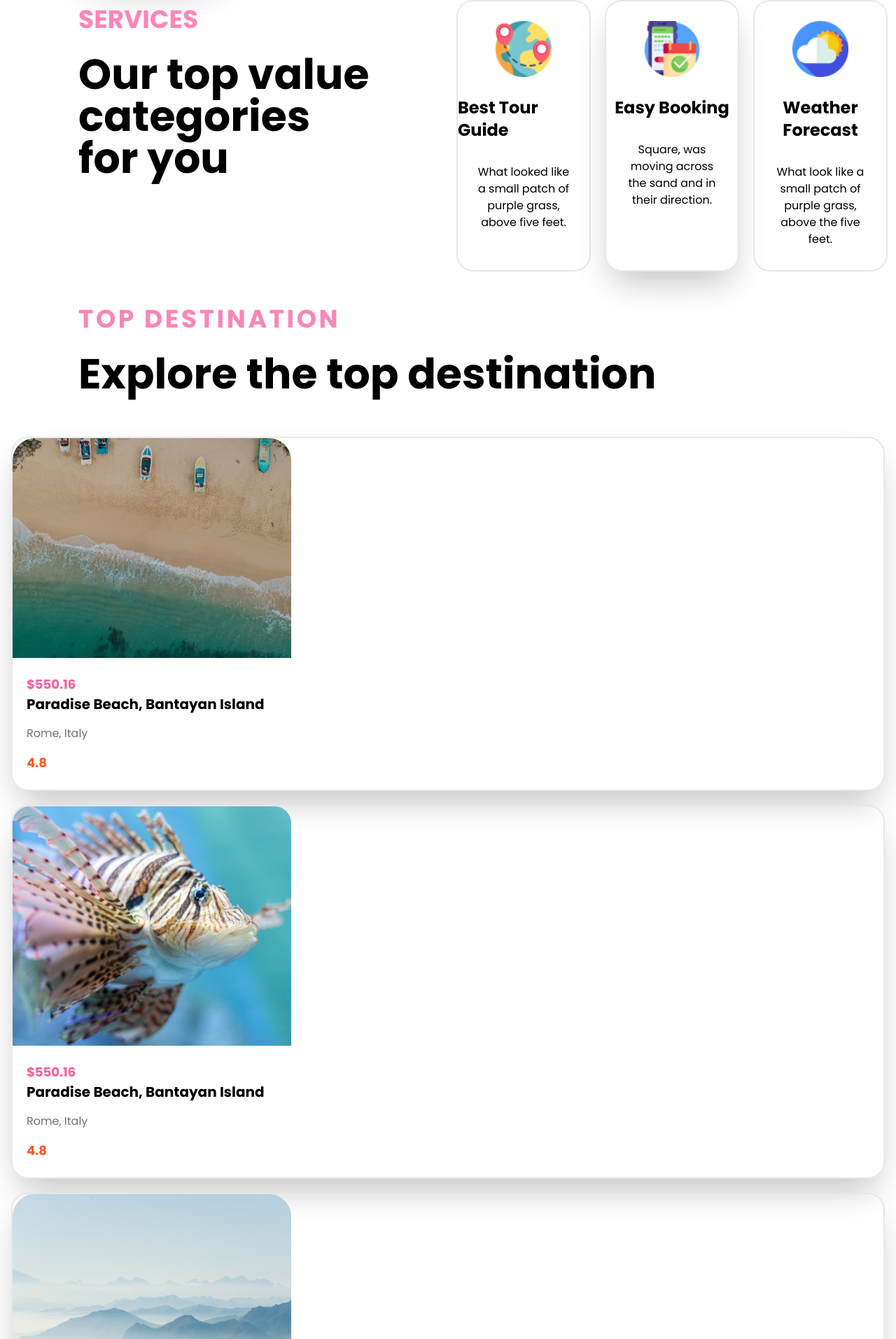
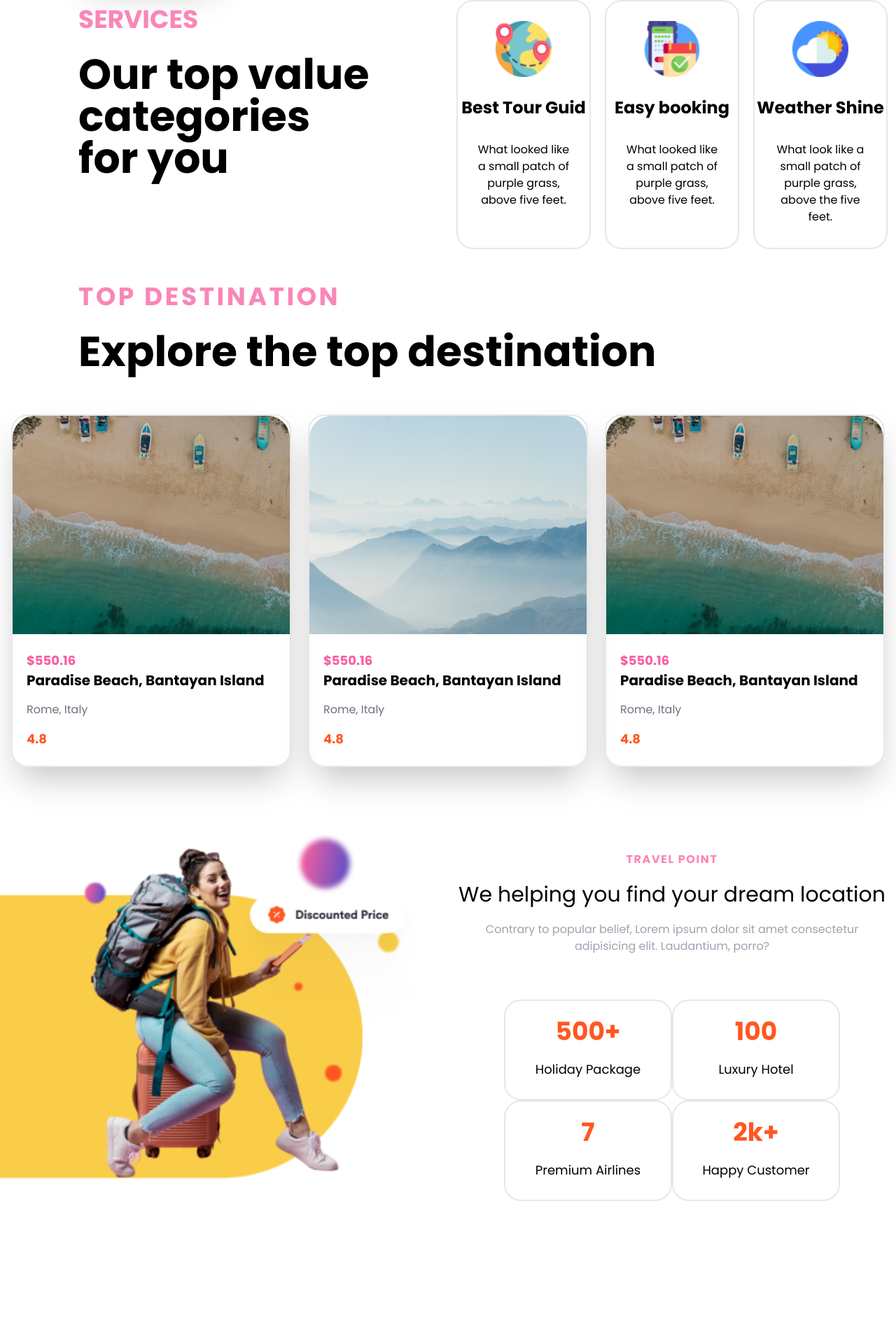
Before and after one commit to naveenkumar-1234/hosting, a React (Vite) app: page / in a window 1280 px wide. Shown: the part 1048-2961 px from the top of the page at 70% size. After the commit the page ends 2828 px from the top, so only its background shows below. Built offline with nearby package versions, Linux system fonts and the light colour scheme.

Commit message:
destination responsive added

```diff
--- a/src/Components/destination.jsx
+++ b/src/Components/destination.jsx
@@ -1,6 +1,7 @@
 import boat from "../assets/beach.png";
-import fish from "../assets/fish.png";
+// import fish from "../assets/fish.png";
 import sky from "../assets/sky.png";
+import Grid from "./reusable/destinationTemplate.jsx"
 const destination = () => {
   return (
     <div>
@@ -16,37 +17,12 @@ const destination = () => {
           Explore the top destination
         </div>
       </div>
-      <div className="py-10 px-4">
-        <div className="border-2 rounded-3xl my-5 shadow-2xl  ">
-            <div >
-            <img src={boat} alt="/" /></div>
-            <div className="px-5 py-6 ">
-                <h5 className="text-[#f85e9f] text-lg font-bold">$550.16</h5>
-                <p className="text-black text-xl font-bold">Paradise Beach, Bantayan Island</p>
-                <p className="font-thin text-gray-500 py-4">Rome, Italy</p>
-                <h6 className="text-[#ff5722] font-bold text-lg">4.8</h6>
-            </div>
-        </div>
-        <div className="border-2 rounded-3xl my-5 shadow-2xl  ">
-            <div >
-            <img src={fish} alt="/" /></div>
-            <div className="px-5 py-6 ">
-                <h5 className="text-[#f85e9f] text-lg font-bold">$550.16</h5>
-                <p className="text-black text-xl font-bold">Paradise Beach, Bantayan Island</p>
-                <p className="font-thin text-gray-500 py-4">Rome, Italy</p>
-                <h6 className="text-[#ff5722] font-bold text-lg">4.8</h6>
-            </div>
-        </div>
-        <div className="border-2 rounded-3xl my-5 shadow-2xl  ">
-            <div >
-            <img src={sky} alt="/" /></div>
-            <div className="px-5 py-6 ">
-                <h5 className="text-[#f85e9f] text-lg font-bold">$550.16</h5>
-                <p className="text-black text-xl font-bold">Paradise Beach, Bantayan Island</p>
-                <p className="font-thin text-gray-500 py-4">Rome, Italy</p>
-                <h6 className="text-[#ff5722] font-bold text-lg">4.8</h6>
-            </div>
-        </div>
+      <div className="py-10 px-4 flex flex-col items-center xl:grid xl:grid-flow-col xl:gap-6 xl:justify-center">
+        <Grid picture={boat} price="$550.16" place="Paradise Beach, Bantayan Island" location="Rome, Italy" star="4.8"/>
+        <Grid picture={sky} price="$550.16" place="Paradise Beach, Bantayan Island" location="Rome, Italy" star="4.8"/>
+        <Grid picture={boat} price="$550.16" place="Paradise Beach, Bantayan Island" location="Rome, Italy" star="4.8"/>
+        {/* <Grid picture={boat} price="$550.16" place="Paradise Beach, Bantayan Island" location="Rome, Italy" star="4.8"/> */}
+
       </div>
 
     </div>
--- /dev/null
+++ b/src/Components/reusable/destinationTemplate.jsx
@@ -0,0 +1,17 @@
+
+const destinationTemplate = (props) => {
+  return (
+    <div className="border-2 rounded-3xl my-5 shadow-2xl w-fit ">
+            <div >
+            <img src={props.picture} alt="/" /></div>
+            <div className="px-5 py-6  ">
+                <h5 className="text-[#f85e9f] text-lg font-bold">{props.price}</h5>
+                <p className="text-black text-xl font-bold">{props.place}</p>
+                <p className="font-thin text-gray-500 py-4">{props.location}</p>
+                <h6 className="text-[#ff5722] font-bold text-lg">{props.star}</h6>
+            </div>
+        </div>
+  )
+}
+
+export default destinationTemplate
--- /dev/null
+++ b/src/Components/reusable/serviceTemplate.jsx
@@ -0,0 +1,15 @@
+
+const serviceTemplate = (props) => {
+  return (
+    <div className="border-2  rounded-3xl flex flex-col items-center lg:flex-1
+        md:w-auto mx-auto
+        ">
+          <img src={props.Image} alt="/" className="w-20 py-7" />
+          <h5 className="font-bold text-2xl">{props.heading}</h5>
+          <p className="text-center px-6 py-8 ">{props.subheading}
+          </p>
+        </div>
+  )
+}
+
+export default serviceTemplate
--- a/src/Components/reusable/template.jsx
+++ b/src/Components/reusable/template.jsx
@@ -1,7 +1,7 @@
 
 const template = (props) => {
   return (
-    <div className="border-2 rounded-3xl my-5 mx-4">
+    <div className="border-2 rounded-3xl my-5 mx-4  lg:my-0 lg:mx-0 lg:gap-4 lg:w-1/2  ">
         <div className="text-[#ff5722] font-bold text-4xl text-center pt-6 pb-5">
             {props.Amount}
         </div>
--- a/src/Components/services.jsx
+++ b/src/Components/services.jsx
@@ -1,6 +1,7 @@
 import world from "../assets/C1.png";
 import mobile from "../assets/C2.png";
 import weather from "../assets/c3.png";
+import Template from "./reusable/serviceTemplate.jsx"
 const services = () => {
   return (
     <div className="xl:grid lg:grid-cols-2">
@@ -17,35 +18,10 @@ const services = () => {
         </div>
       </div>
       <div className="cards grid grid-cols-1  gap-5 px-3 py-5 lg:flex lg:   ">
-        <div className="border-2  rounded-3xl flex flex-col items-center lg:flex-1
-        md:w-auto mx-auto
-        ">
-          <img src={world} alt="/" className="w-20 py-7" />
-          <h5 className="font-bold text-2xl">Best Tour Guide</h5>
-          <p className="text-center px-6 py-8 ">
-            What looked like a small patch of purple grass, above five feet.
-          </p>
-        </div>
-        <div className="border-2  rounded-3xl flex flex-col items-center
-        lg:shadow-2xl lg:flex-1 md:w-auto mx-auto
+        <Template Image={world} heading="Best Tour Guid" subheading="What looked like a small patch of purple grass, above five feet."/>
+        <Template Image={mobile} heading="Easy booking" subheading="What looked like a small patch of purple grass, above five feet." />
+        <Template Image={weather} heading="Weather Shine" subheading="What look like a small patch of purple grass, above the five feet." />
 
-        "
-        >
-          <img src={mobile} alt="/" className="w-20 py-7" />
-          <h5 className="font-bold text-2xl">Easy Booking</h5>
-          <p className="text-center px-6 py-8">
-            Square, was moving across the sand and in their direction.
-          </p>
-        </div>
-        <div className="border-2  rounded-3xl flex flex-col
-        md:w-auto mx-auto
-        items-center lg:flex-1">
-          <img src={weather} alt="/" className="w-20 py-7" />
-          <h5 className="font-bold text-2xl lg:rtext-center xl:text-center">Weather Forecast</h5>
-          <p className="text-center px-6 py-8">
-            What look like a small patch of purple grass, above the five feet.
-          </p>
-        </div>
 
       </div>
     </div>
--- a/src/Components/travelpoint.jsx
+++ b/src/Components/travelpoint.jsx
@@ -2,9 +2,9 @@ import travelimg from "../assets/travel.png"
 import Template from "./reusable/template.jsx"
 const travelpoint = () => {
   return (
-    <div>
-      <div><img src={travelimg} alt="" /></div>
-      <div>
+    <div className="lg:grid lg:grid-cols-2 lg:grid-rows-1 lg:mt-7">
+      <div className="lg:col-span-1 lg:row-span-2"><img src={travelimg} alt=""className="lg:w-full lg:h-auto"/></div>
+      <div className="lg:col-span-1 lg:row-span-1"> <div>
       <div className="text-[#fa86b7] uppercase font-semibold mt-8 text-center tracking-widest
         ">
           TRAVEL POINT
@@ -17,10 +17,13 @@ const travelpoint = () => {
             Contrary to popular belief, Lorem ipsum dolor sit amet consectetur adipisicing elit. Laudantium, porro?
         </div>
       </div>
+      <div className="flex flex-col lg:flex-row lg:flex-wrap lg:px-20 lg:py-16">
      <Template Amount="500+" Package="Holiday Package"/>
      <Template Amount="100" Package="Luxury Hotel"/>
      <Template Amount="7" Package="Premium Airlines"/>
      <Template Amount="2k+" Package="Happy Customer"/>
+     </div>
+    </div>
     </div>
   )
 }
```
